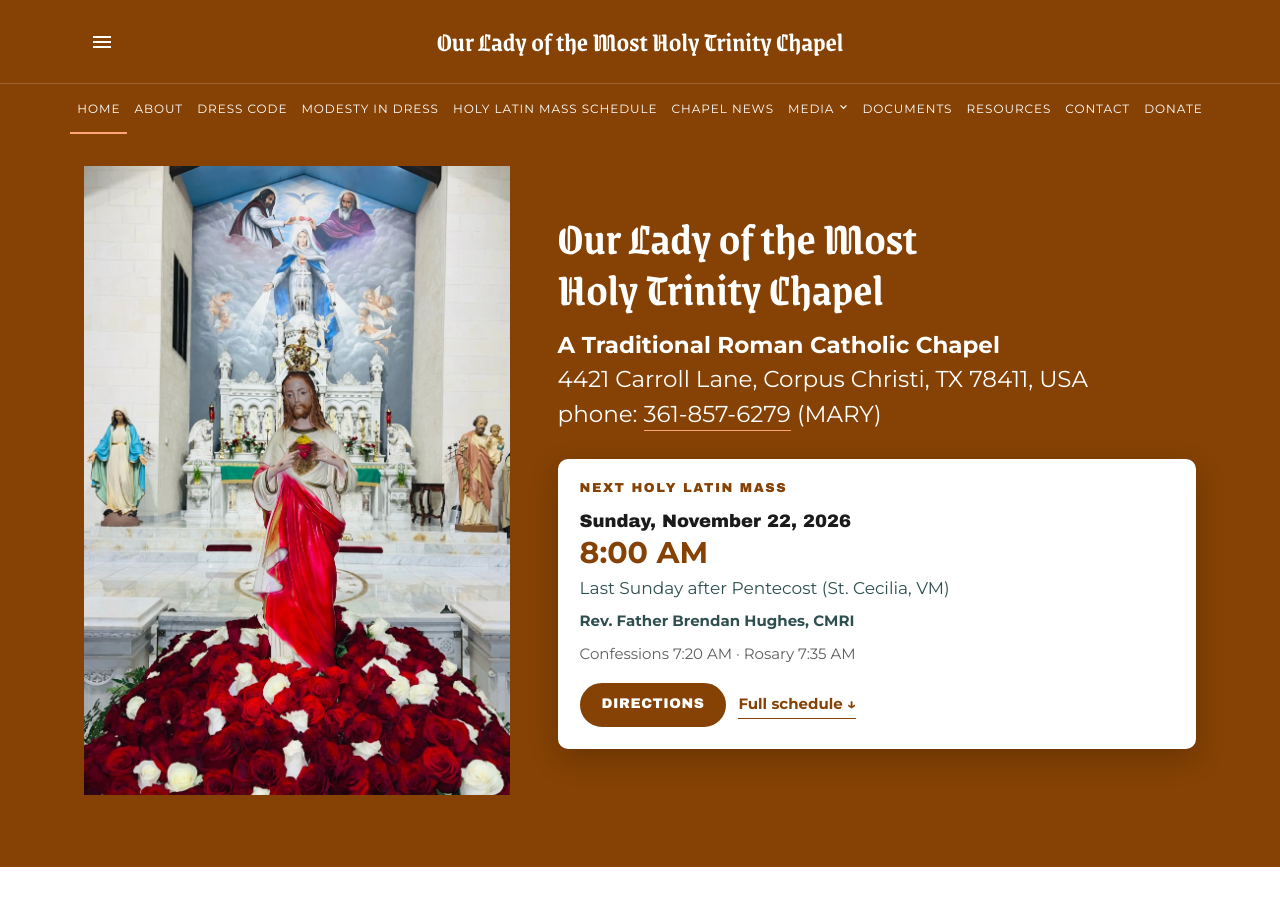
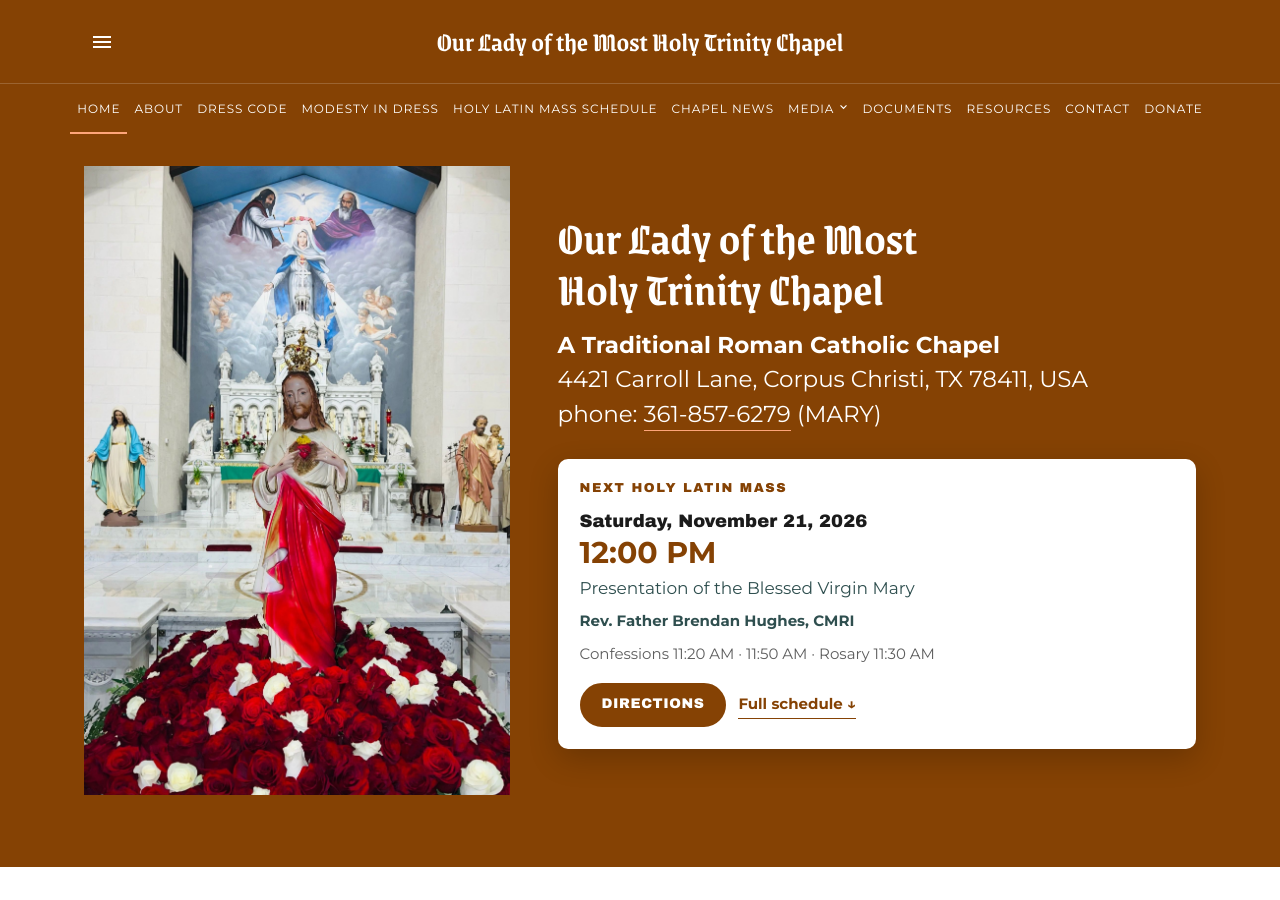
Before and after one commit to ourladymhtchurch/ourladymhtchurch.github.io, a Jekyll site: the page built from index.html, in a window 1280 px wide and 900 px high. Built offline with Jekyll 4.4.1, drawn with Linux system fonts in a browser that asks for light colours; some of the changed text lies outside the part shown.

Commit message:
Add the Holy Latin Mass for the Presentation of the Blessed Virgin Mary, Saturday, November 21, 2026

```diff
--- a/_data/schedule.yml
+++ b/_data/schedule.yml
@@ -29,6 +29,12 @@ notice: |
   On Sundays, after the Holy Latin Mass in Corpus Christi, Father travels to the new mission Our Lady of Mount Carmel Chapel (Nuestra Señora del Monte Carmelo Chapel) in San Antonio at the Candlewood Suites Airport to offer the Holy Latin Mass at 1 PM with Confessions at 12:30 PM. To confirm future dates and times, visit: [www.facebook.com/NSDMCC](https://www.facebook.com/NSDMCC) or email: <NSDMCC@proton.me>
 
 masses:
+  - date: "Saturday, November 21, 2026"
+    time: "12:00 PM"
+    feast: "Presentation of the Blessed Virgin Mary"
+    celebrant: "Rev. Father Brendan Hughes, CMRI"
+    confessions: "11:20 AM · 11:50 AM"
+    rosary: "11:30 AM"
   - date: "Sunday, November 22, 2026"
     time: "8:00 AM"
     feast: "Last Sunday after Pentecost (St. Cecilia, VM)"
```
